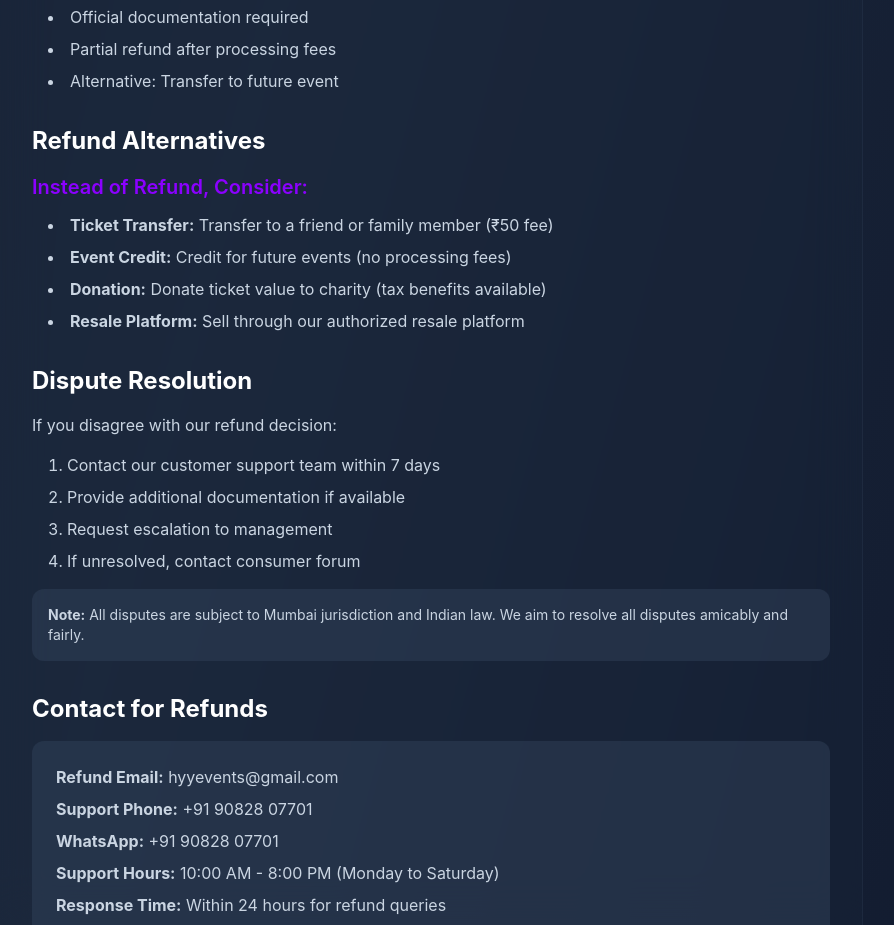
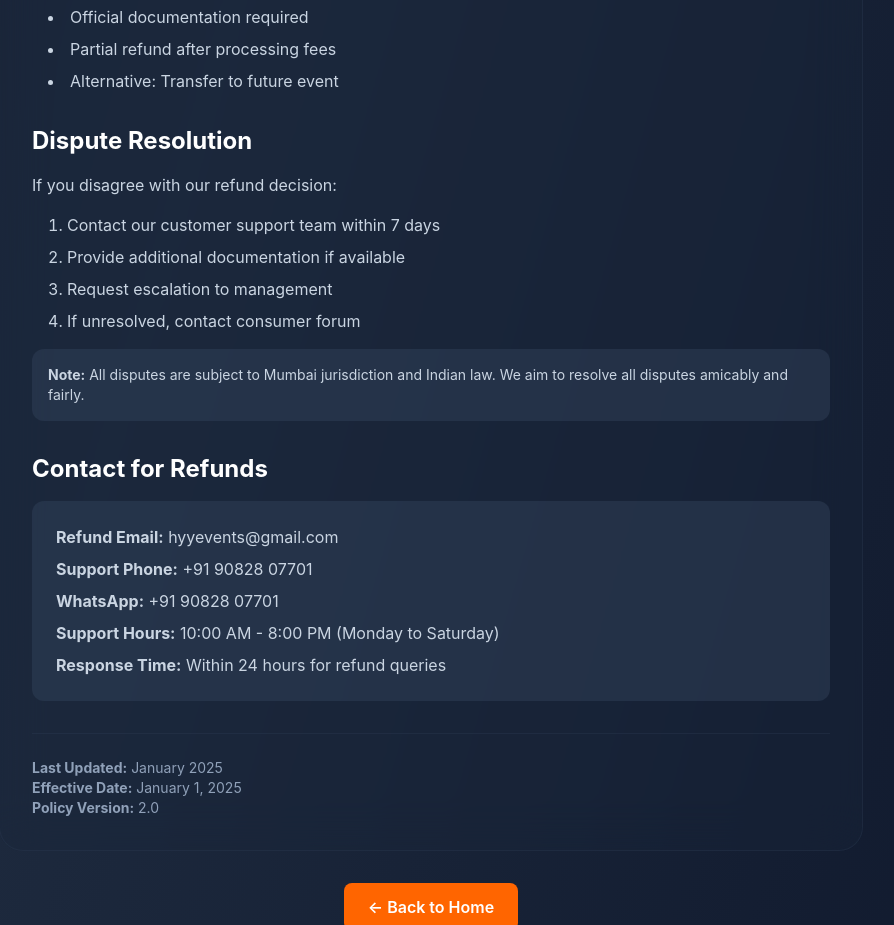
Before and after one commit to devifer12/garba-ticketing-app, a React (Vite) app in the folder frontend/: page /refund-policy in a window 1280 px wide. Shown: the part 2960-3885 px from the top of the page, without its empty margins (209-1103 px from the left). Built offline with nearby package versions, Linux system fonts and the light colour scheme; no server answers.

Commit message:
Remove 'Refund Alternatives' section from RefundPolicy
Deleted the section outlining alternatives to refunds, such as ticket transfer, event credit, donation, and resale platform, from the RefundPolicy page. This streamlines the policy content and removes redundant or unnecessary information.

```diff
--- a/frontend/src/pages/RefundPolicy.jsx
+++ b/frontend/src/pages/RefundPolicy.jsx
@@ -236,19 +236,6 @@ const RefundPolicy = () => {
                 </section>
 
                 <section>
-                  <h2 className="text-2xl font-bold text-white mb-4">Refund Alternatives</h2>
-                  <div className="space-y-4">
-                    <h3 className="text-xl font-semibold text-navratri-violet mb-3">Instead of Refund, Consider:</h3>
-                    <ul className="list-disc list-inside space-y-2 ml-4">
-                      <li><strong>Ticket Transfer:</strong> Transfer to a friend or family member (₹50 fee)</li>
-                      <li><strong>Event Credit:</strong> Credit for future events (no processing fees)</li>
-                      <li><strong>Donation:</strong> Donate ticket value to charity (tax benefits available)</li>
-                      <li><strong>Resale Platform:</strong> Sell through our authorized resale platform</li>
-                    </ul>
-                  </div>
-                </section>
-
-                <section>
                   <h2 className="text-2xl font-bold text-white mb-4">Dispute Resolution</h2>
                   <div className="space-y-4">
                     <p>If you disagree with our refund decision:</p>
```
